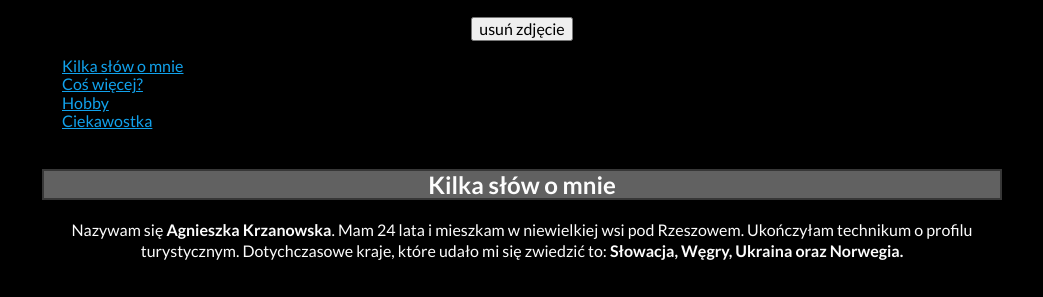
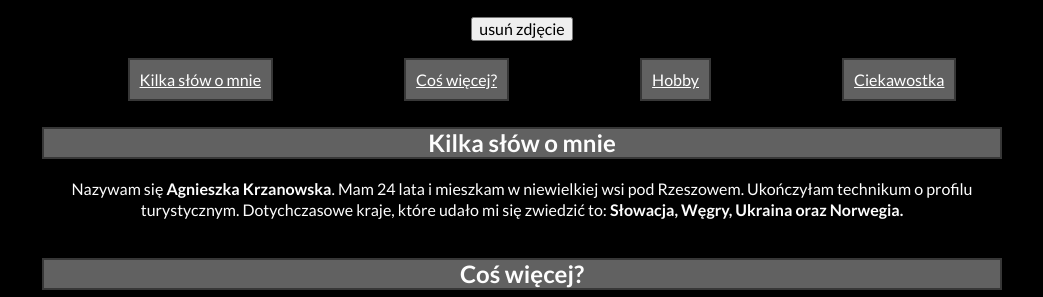
Before and after one commit to Agnieszka-Krzanowska/homepage, a plain HTML site: page index.html in a window 1280 px wide. Shown: the part 186-483 px from the top of the page, without its empty margins (118-1161 px from the left). Drawn offline with nearby package versions, Linux system fonts and the light colour scheme.

Commit message:
flexbox added

```diff
--- a/css/navigation.css
+++ b/css/navigation.css
@@ -1,8 +1,15 @@
 .navigation {
     list-style: none;
     text-align: left;
+    display: flex;
+    align-items: center;
+    justify-content: space-around;
+    margin-top: 30px;
 }
 
 .navigation__link {
-    color: #11a2ec;
+    color: white;
+    border: 2px solid rgb(55, 55, 55);
+    background-color: rgb(97, 97, 97);
+    padding: 10px;
 }
```
